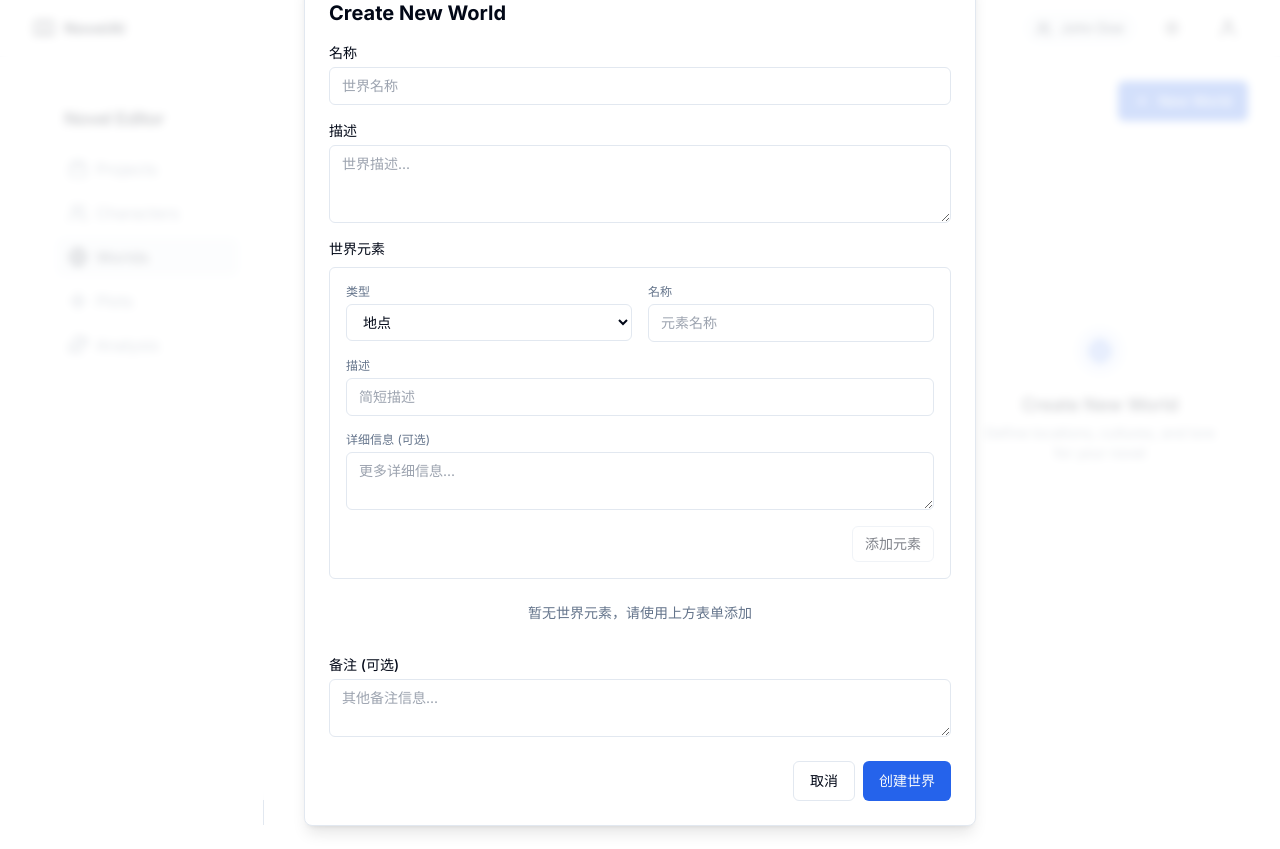
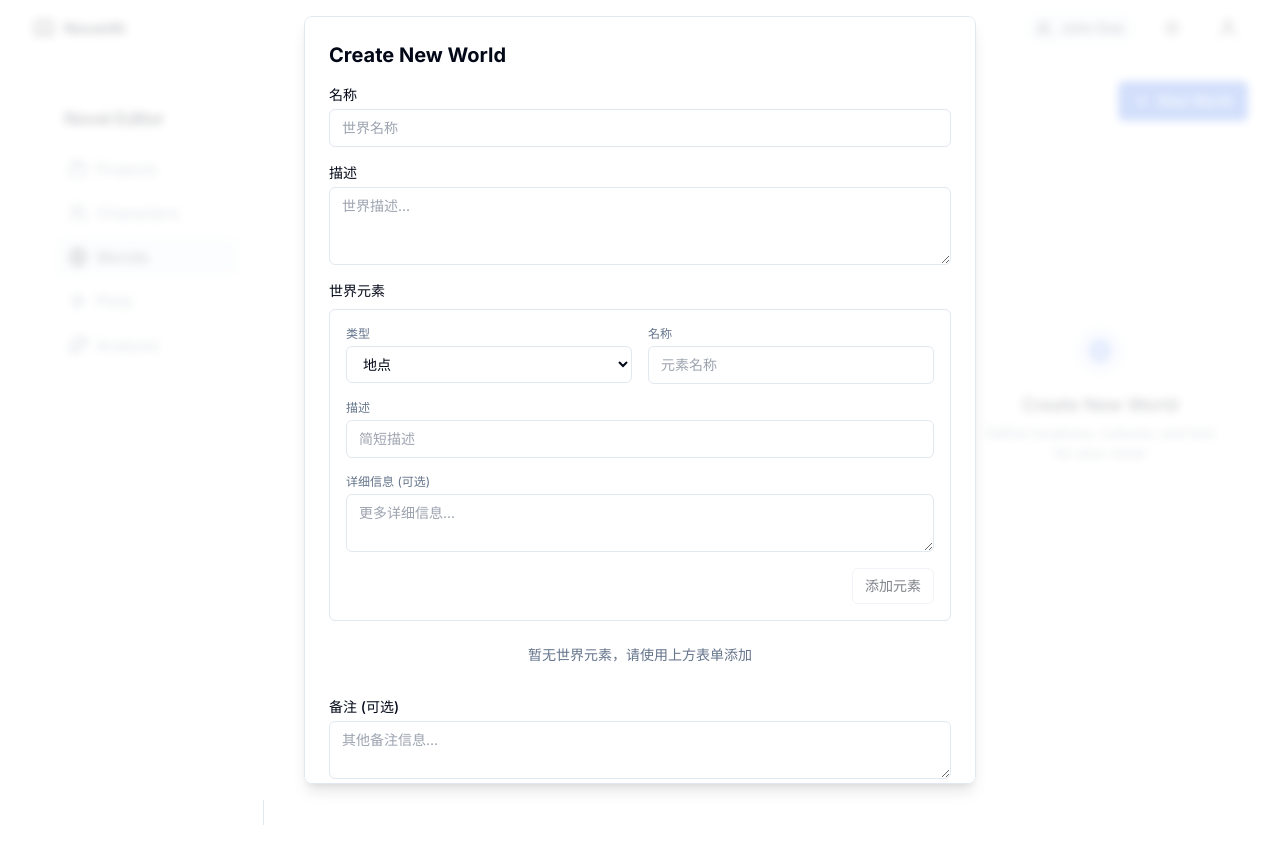
Before and after one commit to Yuikij/novel-editor, a Next.js app: page /dashboard/worlds in a window 1280 px wide. Both pictures are taken after a click on the button "New World". Built offline with nearby package versions, Linux system fonts and the light colour scheme.

Commit message:
Enhance modal styling across dashboard pages to ensure consistent height and overflow behavior. Updated modal containers in Dashboard, Characters, Plots, and Worlds pages for improved user experience.

```diff
--- a/app/dashboard/characters/page.tsx
+++ b/app/dashboard/characters/page.tsx
@@ -358,7 +358,7 @@ export default function CharactersPage() {
 
       {modalState.isOpen && (modalState.mode === "add" || modalState.mode === "edit") && (
         <div className="fixed inset-0 z-50 flex items-center justify-center bg-background/80 backdrop-blur-sm">
-          <div className="w-full max-w-2xl rounded-lg border bg-card p-6 shadow-lg">
+          <div className="w-full max-w-2xl rounded-lg border bg-card p-6 shadow-lg max-h-[calc(100vh-32px)] overflow-y-auto">
             <h2 className="mb-4 text-xl font-bold">
               {modalState.mode === "add" ? "Create New Character" : "Edit Character"}
             </h2>
--- a/app/dashboard/page.tsx
+++ b/app/dashboard/page.tsx
@@ -216,7 +216,7 @@ export default function DashboardPage() {
 
       {isCreateModalOpen && (
         <div className="fixed inset-0 z-50 flex items-center justify-center bg-background/80 backdrop-blur-sm">
-          <div className="w-full max-w-2xl rounded-lg border bg-card p-6 shadow-lg">
+          <div className="w-full max-w-2xl rounded-lg border bg-card p-6 shadow-lg max-h-[calc(100vh-32px)] overflow-y-auto">
             <h2 className="mb-4 text-xl font-bold">
               {editingProject ? "编辑项目" : "创建新项目"}
             </h2>
--- a/app/dashboard/plots/page.tsx
+++ b/app/dashboard/plots/page.tsx
@@ -412,7 +412,7 @@ export default function PlotsPage() {
 
       {modalState.isOpen && (modalState.mode === "add" || modalState.mode === "edit") && (
         <div className="fixed inset-0 z-50 flex items-center justify-center bg-background/80 backdrop-blur-sm">
-          <div className="w-full max-w-2xl rounded-lg border bg-card p-6 shadow-lg">
+          <div className="w-full max-w-2xl rounded-lg border bg-card p-6 shadow-lg max-h-[calc(100vh-32px)] overflow-y-auto">
             <h2 className="mb-4 text-xl font-bold">
               {modalState.mode === "add" ? "Create New Plot" : "Edit Plot"}
             </h2>
--- a/app/dashboard/worlds/page.tsx
+++ b/app/dashboard/worlds/page.tsx
@@ -376,7 +376,7 @@ export default function WorldsPage() {
 
       {modalState.isOpen && (modalState.mode === "add" || modalState.mode === "edit") && (
         <div className="fixed inset-0 z-50 flex items-center justify-center bg-background/80 backdrop-blur-sm">
-          <div className="w-full max-w-2xl rounded-lg border bg-card p-6 shadow-lg">
+          <div className="w-full max-w-2xl rounded-lg border bg-card p-6 shadow-lg max-h-[calc(100vh-32px)] overflow-y-auto">
             <h2 className="mb-4 text-xl font-bold">
               {modalState.mode === "add" ? "Create New World" : "Edit World"}
             </h2>
```
